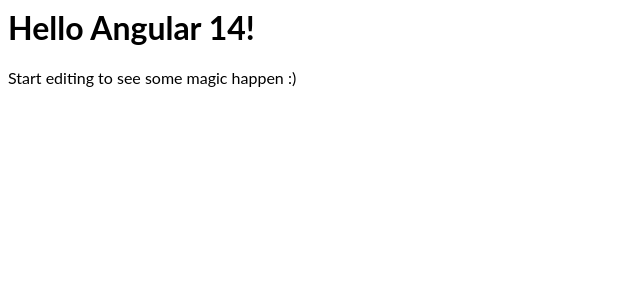
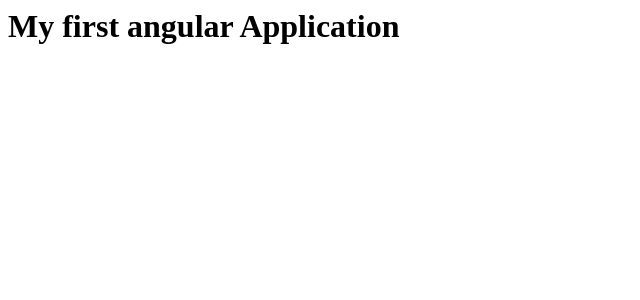
Before and after one commit to p-saiprasad/AngularFirstAppilcation, an Angular app: page / in a window 1280 px wide. Shown: the top 300 px of the page, without its empty margins (0-640 px from the left). Built offline with nearby package versions, Linux system fonts and the light colour scheme.

Commit message:
2 files modified, 3 added, 1 deleted

```diff
--- /dev/null
+++ b/src/app/Netflix/header.component.html
@@ -0,0 +1 @@
+<h1>My first angular Application</h1>
--- a/src/index.html
+++ b/src/index.html
@@ -1 +1 @@
-<my-app>loading</my-app>
+<my-app1></my-app1>
```
Also changed, not shown: src/app/Netflix/header.component.ts (added, +8 -0 lines), src/app/app.module.ts (+5 -4 lines), src/app/Netflix/header.component.css (added).
